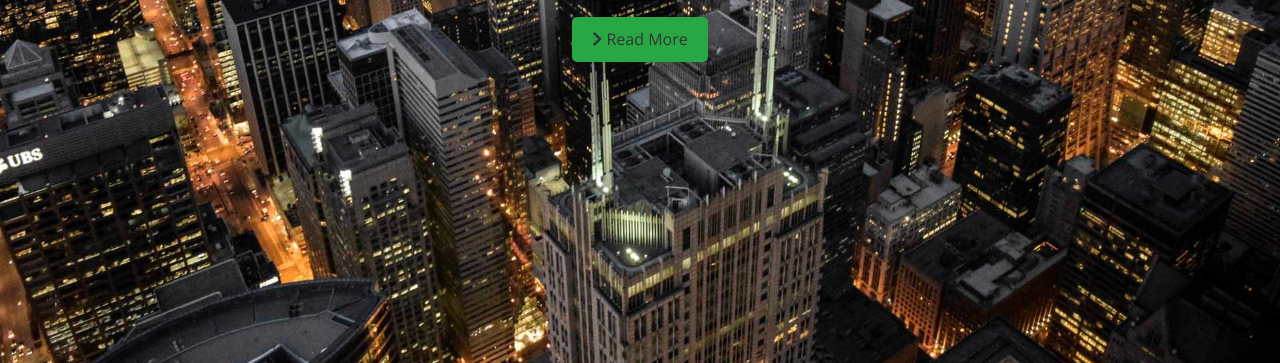
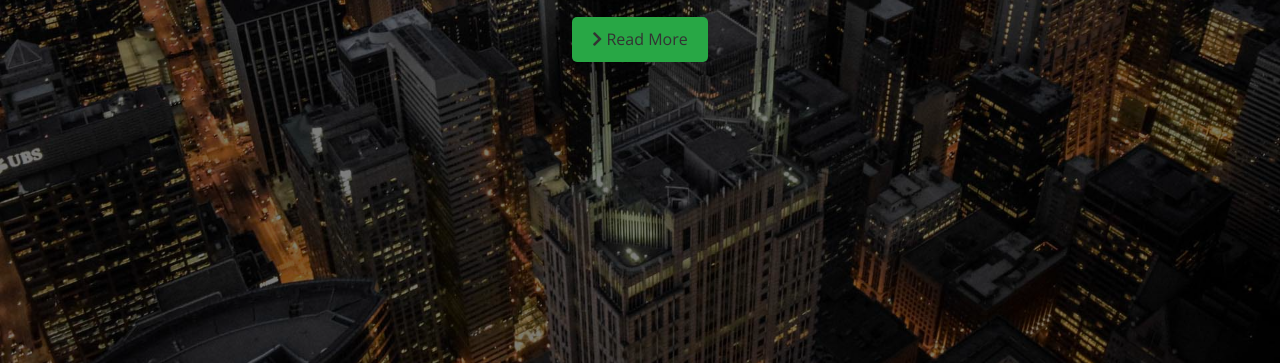
Before and after one commit to ing-arriola/financialCompanyWebsite, a plain HTML site: page index.html in a window 1280 px wide. Shown: the part 437-800 px from the top of the page. Drawn offline with nearby package versions, Linux system fonts and the light colour scheme.

Commit message:
Overlay for image on homepage has been added

```diff
--- a/css/style.css
+++ b/css/style.css
@@ -98,3 +98,17 @@ img{
     max-width: 600px;
     margin: 20px 0 30px;
 }
+
+.hero::before{
+    content: '';
+    position: absolute;
+    top:0;
+    left: 0;
+    width: 100%;
+    height: 100%;
+    background:rgba(0, 0, 0, 0.5);
+}
+
+.hero *{
+    z-index: 1;
+}
```
